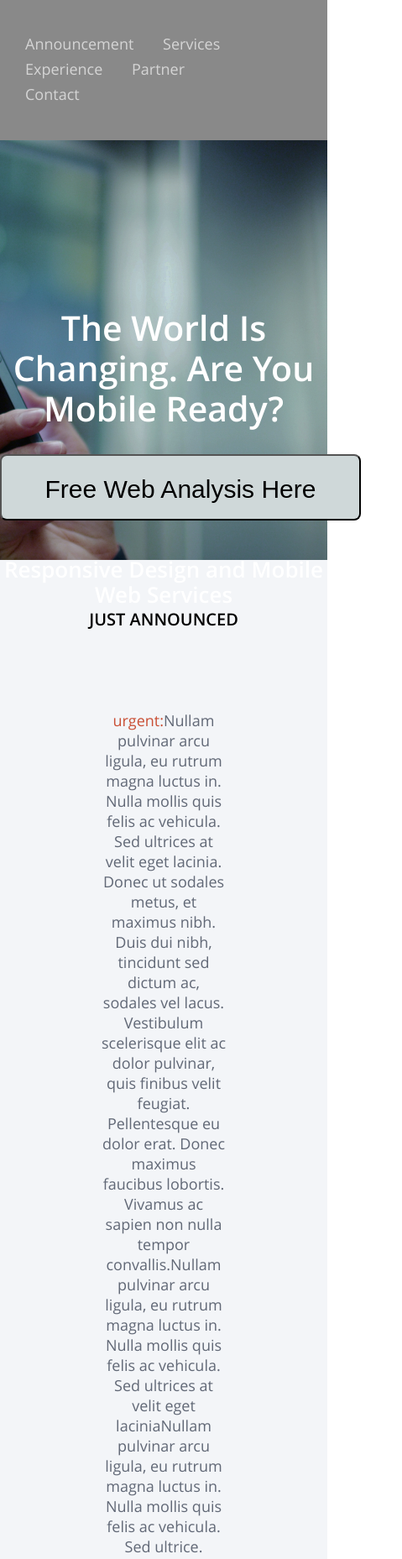
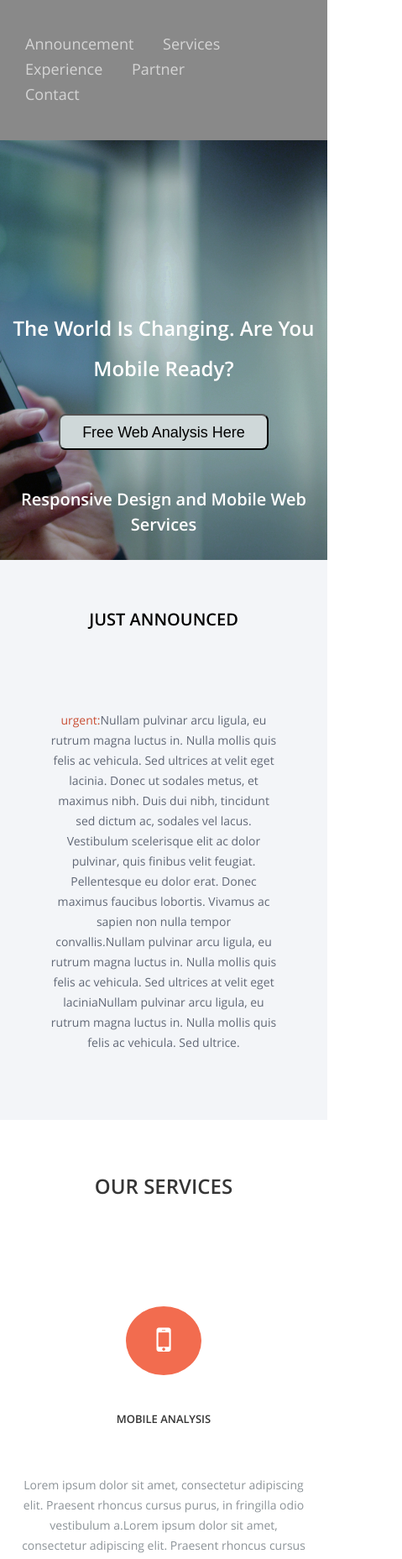
Before and after one commit to chinmayidash/Lorem-Mobile, a plain HTML site: page index.html in a window 390 px wide. Shown: the part 126-1983 px from the top of the page at 84% size, 479 px wide, since content can reach past the window. Drawn offline with Linux system fonts and the light colour scheme.

Commit message:
made the site responsive

```diff
--- /dev/null
+++ b/css/responsive.css
@@ -0,0 +1,54 @@
+@media screen and (max-width: 1193px) {
+	#partner img {
+		width: 24%;
+	}
+}
+@media screen and (max-width: 939px) {
+	#services .service_column .title h5 {
+		font-size: 13px;
+	}
+}
+@media screen and (max-width: 768px) {
+	#services .service_column {
+		width: 100%;
+	}
+	#hero .hero_text h1 {
+		font-size: 30px;
+	}
+	#hero .hero_text h3 {
+		font-size: 20px;
+	}
+	#hero .hero_text button {
+    padding: 20px 20px 16px 20px;
+    width: 380px;
+	}
+	#experience .experience_head h2 {
+    font-size: 50px;
+	}
+}
+@media screen and (max-width: 540px) {
+	#hero .hero_text h1 {
+		font-size: 24px;
+	}
+	#hero .hero_text h3 {
+		font-size: 20px;
+	}
+	#hero .hero_text button {
+		padding: 10px 0px 8px 0px;
+		width: 250px;
+		font-size: 18px;
+	}
+	#partner img {
+		width: 48%;
+	}
+	#contact .contact_column {
+		width: 100%;
+		margin: 10px auto;
+	}
+	#announcement .description {
+    padding: 0 60px 80px 60px;
+    }
+    #announcement .description p {
+    font-size: 14px;
+	}
+}
--- a/css/stylesheet.css
+++ b/css/stylesheet.css
@@ -416,7 +416,7 @@ label {
 }
 
 #partner .first_row {
-    padding-bottom: 36px;
+
 }
 
 #partner .first_row , #partner .second_row {
--- a/index.html
+++ b/index.html
@@ -4,6 +4,7 @@
 <head>
 	<meta http-equiv="Content-Type" content="text/html; charset=UTF-8" />
 	<link rel="stylesheet" type="text/css" href="css/stylesheet.css">
+	<link rel="stylesheet" type="text/css" href="css/responsive.css">
 	<link rel="stylesheet" href="css/font-awesome/css/font-awesome.min.css">
 	<title>MobileReady</title>
 </head>
```
